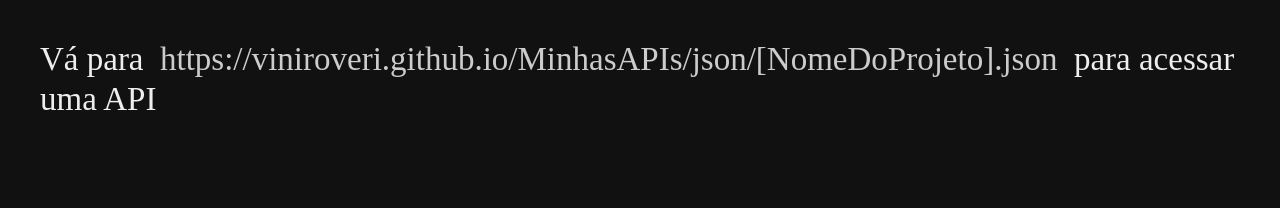
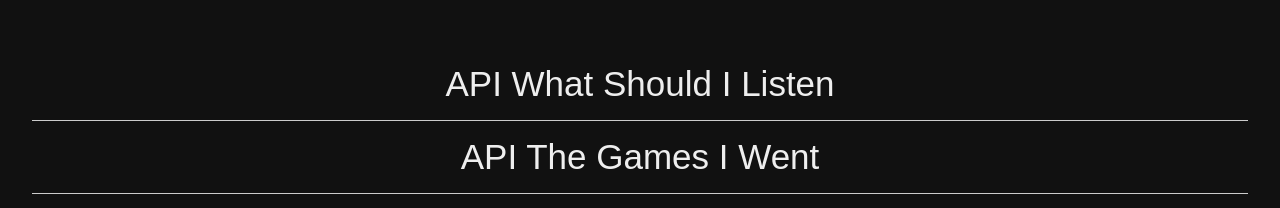
Before and after one commit to ViniRoveri/MyAPIs, a plain HTML site: page index.html in a window 1280 px wide. Drawn offline with Linux system fonts and the light colour scheme.

Commit message:
Slighty prettier homepage

```diff
--- a/index.html
+++ b/index.html
@@ -4,9 +4,29 @@
     <meta charset="UTF-8">
     <meta http-equiv="X-UA-Compatible" content="IE=edge">
     <meta name="viewport" content="width=device-width, initial-scale=1.0">
-    <title>Minhas APIs</title>
+    <title>My APIs</title>
+    <style>
+        body{
+            background-color: #111;
+            font-family: sans-serif;
+            margin: 0;
+            padding: 4rem 2rem;
+        }
+        a{
+            border-bottom: 1px solid #ccc;
+            color: #eee;
+            display: block;
+            font-size: 35px;
+            margin-bottom: 1rem;
+            padding-bottom: 1rem;
+            text-align: center;
+            text-decoration: none;
+        }
+    </style>
 </head>
-<body style="background-color: #111; padding: 2rem;">
-    <div style="color:#eee;font-size: 33px;line-height: 1.2;">Vá para &nbsp<a href="https://viniroveri.github.io/MinhasAPIs/json/[NomeDoProjeto].json" style="color:#ccc;text-decoration: none;">https://viniroveri.github.io/MinhasAPIs/json/[NomeDoProjeto].json</a>&nbsp para acessar uma API</div>
+<body>
+    <a href="https://viniroveri.github.io/MinhasAPIs/json/WhatShouldIListen.json">API What Should I Listen</a>
+
+    <a href="https://viniroveri.github.io/MinhasAPIs/json/TheGamesIWent.json">API The Games I Went</a>
 </body>
 </html>
```
